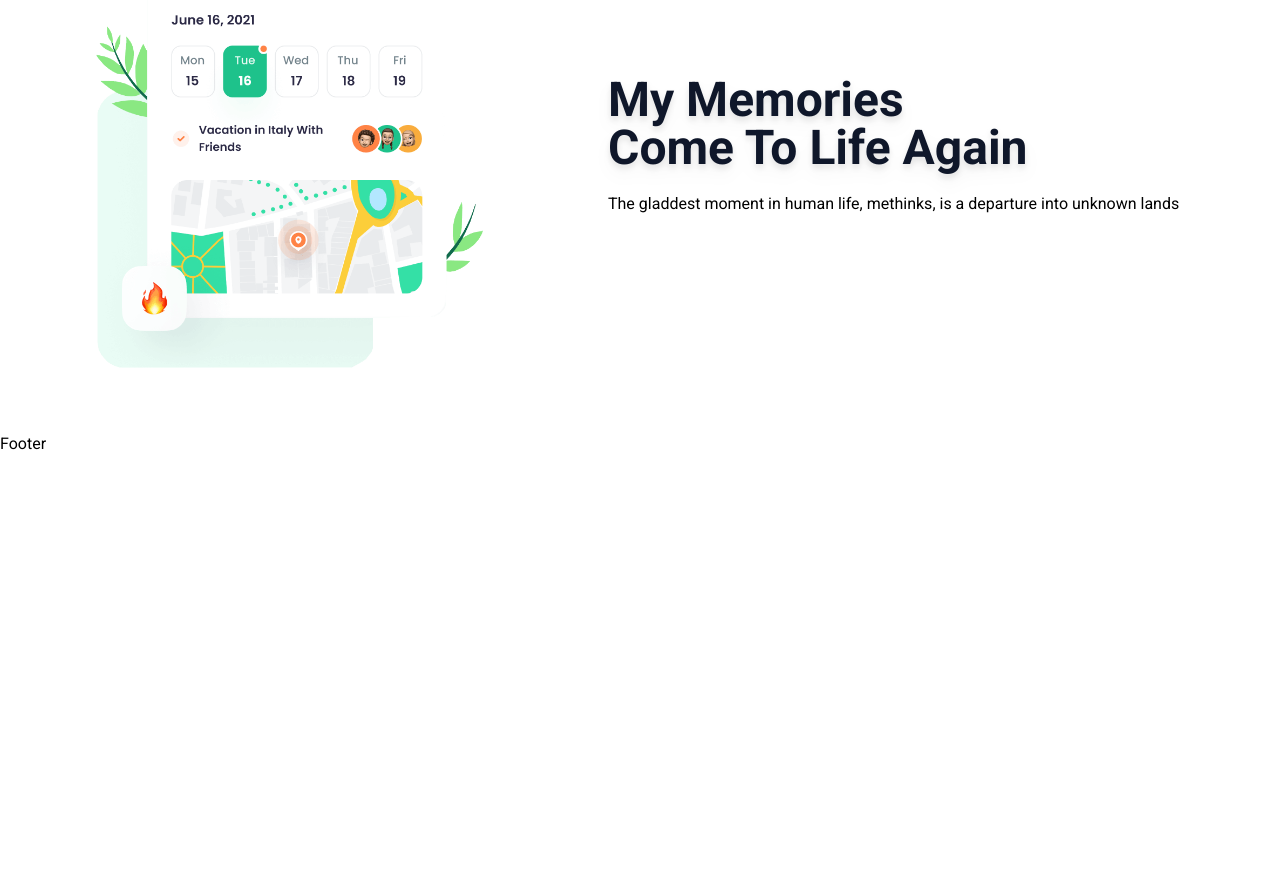
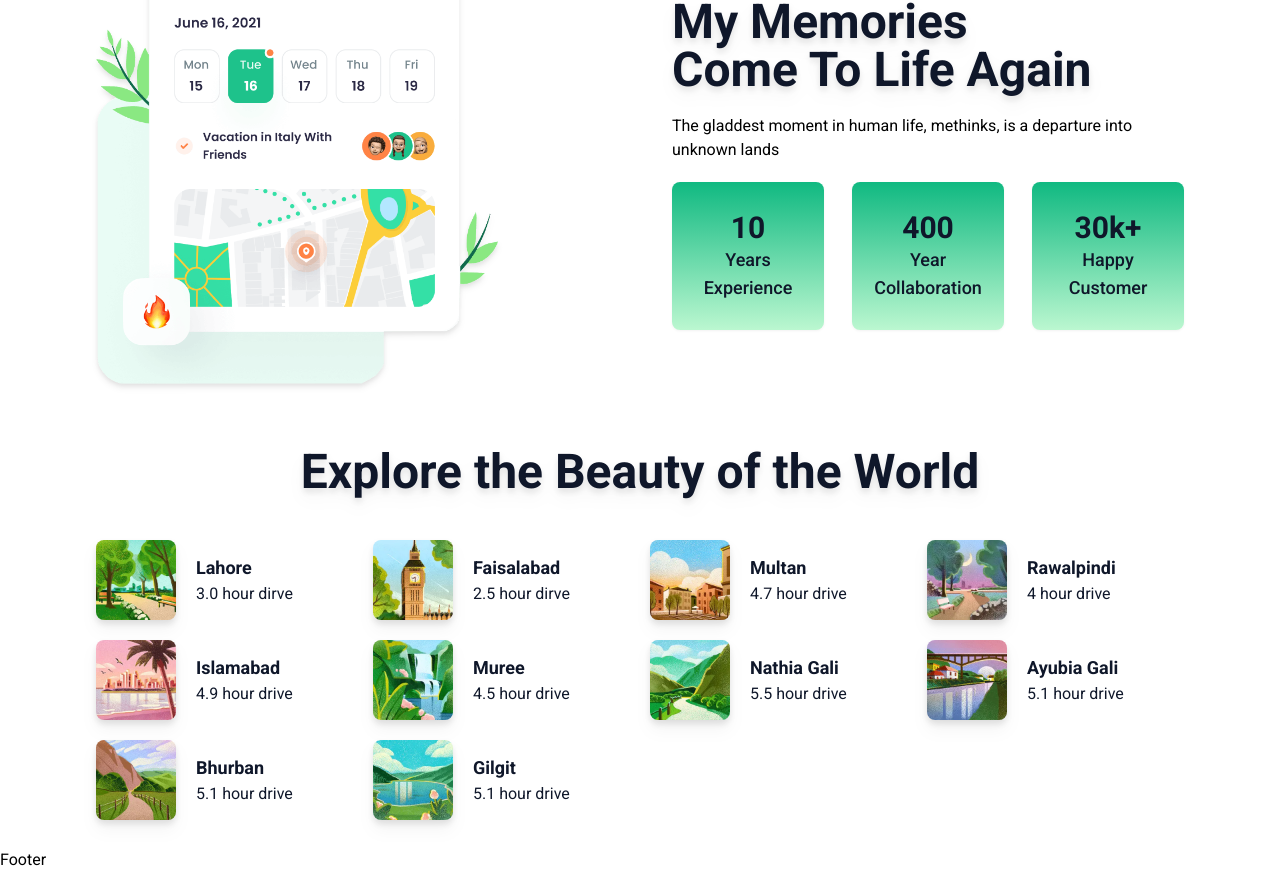
Before and after one commit to mhsegval/travel-vitejs, a React (Vite) app: page / in a window 1280 px wide. Shown: the part 1244-2116 px from the top of the page. Before the commit the page ends 1700 px from the top, so only its background shows below. Built offline with nearby package versions, Linux system fonts and the light colour scheme.

Commit message:
explore component added

```diff
--- a/src/App.jsx
+++ b/src/App.jsx
@@ -1,6 +1,6 @@
 import React from 'react'
-import { NavBar, Hero, Footer, Memory } from './components'
-import { hero, navlinks, memory } from './data/traveldata'
+import { NavBar, Hero, Footer, Memory, Explore } from './components'
+import { hero, navlinks, memory, placesAPI } from './data/traveldata'
 
 const App = () => {
   return (
@@ -8,6 +8,7 @@ const App = () => {
       <NavBar navlinks={navlinks} />
         <Hero hero={hero} />
         <Memory memory={memory} />
+        <Explore placesApi={placesAPI} />
       <Footer />
     </>
   )
--- /dev/null
+++ b/src/components/Explore.jsx
@@ -0,0 +1,30 @@
+import React from 'react'
+
+const Explore = ({placesApi}) => {
+  return (
+    <>
+      <div className='relative my-7 md:mt-3'>
+        <div className='travigo-container'>
+          <div className='flex justify-center text-center mb-11 md:mb-7'>
+            <h1 className='text-5xl lg:text-4xl md:text-3xl sm:text-2xl xsm:text-xl font-bold filter drop-shadow-lg text-slate-900'>Explore the Beauty of the World</h1>
+          </div>
+          <div className='grid grid-cols-4 lg:grid-cols-3 md:grid-cols-2 gap-5'>
+            {placesApi?.map((val, i) => (
+              <div className='flex items-center gap-5 sm:gap-3 rounded-lg hover:bg-emerald-300 transition-all duration-300 cursor-pointer hover:scale-105' key={i}>
+                <div className='flex items-center'>
+                  <img className='w-20 h-20 sm:w-16 sm:h-16 rounded-lg filter drop-shadow-lg' src={val.placeImg} alt="" />
+                </div>
+                <div className='flex items-start flex-col text-slate-900'>
+                  <h1 className='text-lg sm:text-sm font-bold'>{val.location}</h1>
+                  <p className='font-normal lg:text-sm text-base'>{val.distance}</p>
+                </div>
+              </div>
+            ))}
+          </div>
+        </div>
+      </div>
+    </>
+  )
+}
+
+export default Explore
--- a/src/components/Memory.jsx
+++ b/src/components/Memory.jsx
@@ -3,16 +3,23 @@ import React from 'react'
 const Memory = ({memory: {title, subtitle, text, img, experience}}) => {
   return (
     <>
-      <div className='relative my-16 md:mb-7'>
+      <div className='relative my-16 md:mb-7 xl:px-30'>
         <div className='travigo-container flex items-center justify-between gap-16 xl:gap-9 lg:flex-col-reverse'>
-          <div className='flex items-center justify-start lg:justify-center w-full max-w-md'>
-            <img src={img} alt="" className='w-auto h-[53vh] object-fill' />
+          <div className='flex items-center justify-start lg:justify-center w-full max-w-lg'>
+            <img src={img} alt="" className='w-auto h-[55vh] object-fill filter drop-shadow-md' />
           </div>
           <div className='grid items-center w-full max-w-2xl lg:text-center'>
             <h1 className='travigo-text'>{title}</h1>
             <h1 className='travigo-text'>{subtitle}</h1>
             <p className='text-base my-5 sm:text-sm'>{text}</p>
-            <div className=''></div>
+            <div className='grid grid-cols-3 gap-7 md:gap-3'>
+              {experience?.map((val, i) => (
+                <div className='bg-gradient-to-b from-emerald-500 to-green-200 rounded-lg h-auto w-auto flex items-center justify-center flex-col text-slate-900 text-center py-7 px-5 xl:p-5 cursor-pointer hover:scale-105 transition-all duration-300 filter drop-shadow-sm' key={i}>
+                  <h1 className='text-3xl xl:text-2xl sm:text-xl font-bold'>{val.number}</h1>
+                  <p className='font-medium text-lg xl:text-base sm:text-sm xsm:text-xs'>{val.title}</p>
+                </div>
+              ))}
+            </div>
           </div>
         </div>
       </div>
--- a/src/components/index.js
+++ b/src/components/index.js
@@ -2,4 +2,5 @@
 export {default as NavBar} from './NavBar';
 export {default as Hero} from './Hero';
 export {default as Memory} from './Memory';
+export {default as Explore} from './Explore';
 export {default as Footer} from './Footer';
--- a/src/data/traveldata.js
+++ b/src/data/traveldata.js
@@ -1,6 +1,17 @@
 // this file make it easier to fetch and upload data to a data base...
 import dashboard from '../assets/images/dashboard.png';
 import memoryimg from '../assets/images/memory.png';
+
+import place1 from "../assets/images/img1.webp";
+import place2 from "../assets/images/img2.webp";
+import place3 from "../assets/images/img3.webp";
+import place4 from "../assets/images/img4.webp";
+import place5 from "../assets/images/img5.jpg";
+import place6 from "../assets/images/img6.webp";
+import place7 from "../assets/images/img7.webp";
+import place8 from "../assets/images/img8.webp";
+import place9 from "../assets/images/img9.webp";
+import place10 from "../assets/images/img10.webp";
 
 export const hero = {
   'title':'The world is here...',
@@ -30,3 +41,16 @@ export const memory = {
     {'number':'30k+', 'title':'Happy Customer'},
   ]
 };
+
+export const placesAPI = [
+  { "placeImg": place1, "location": "Lahore", "distance": "3.0 hour dirve" },
+  { "placeImg": place2, "location": "Faisalabad", "distance": "2.5 hour dirve" },
+  { "placeImg": place3, "location": "Multan", "distance": "4.7 hour drive" },
+  { "placeImg": place4, "location": "Rawalpindi", "distance": "4 hour drive" },
+  { "placeImg": place5, "location": "Islamabad", "distance": "4.9 hour drive" },
+  { "placeImg": place6, "location": "Muree", "distance": "4.5 hour drive" },
+  { "placeImg": place7, "location": "Nathia Gali", "distance": "5.5 hour drive" },
+  { "placeImg": place8, "location": "Ayubia Gali", "distance": "5.1 hour drive" },
+  { "placeImg": place9, "location": "Bhurban", "distance": "5.1 hour drive" },
+  { "placeImg": place10, "location": "Gilgit", "distance": "5.1 hour drive" },
+];
```
